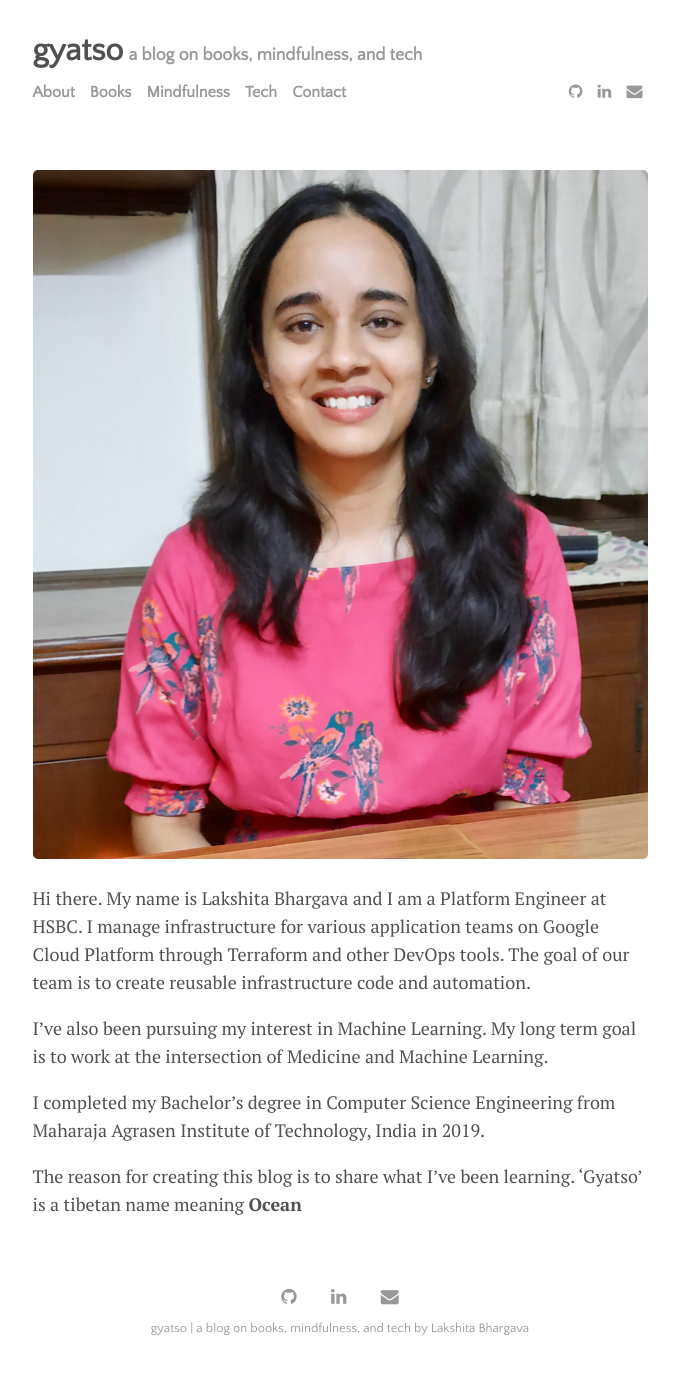
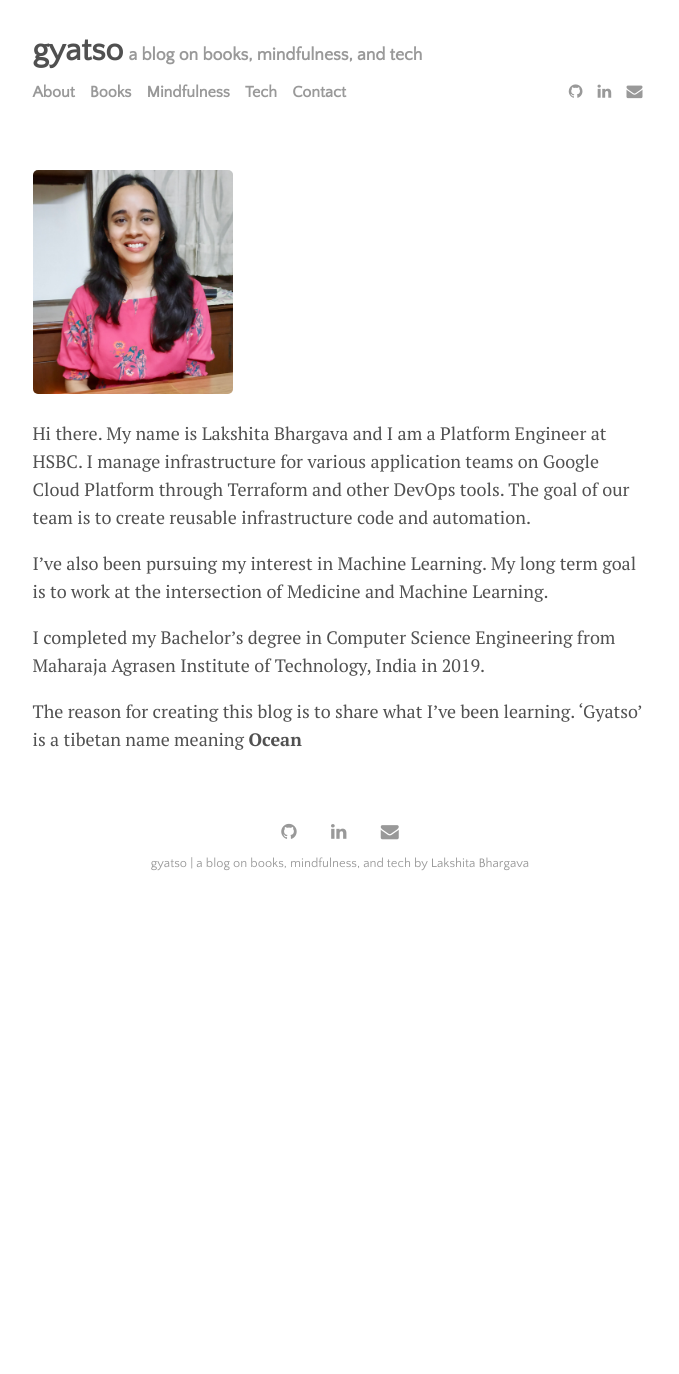
Before and after one commit to LakshitaBh/LakshitaBh.github.io, a Jekyll site: the page built from menu/about.md, in a window 1280 px wide. Shown: the whole page, without its empty margins (300-979 px from the left). Built offline with Jekyll 4.4.1, drawn with Linux system fonts in a browser that asks for light colours; after the commit the page ends 909 px from its top, so only the background shows below that.

Commit message:
Updating size of image

```diff
--- a/_layouts/page.html
+++ b/_layouts/page.html
@@ -7,7 +7,7 @@ layout: default
 </h1>
 
 {% if page.image %}
-  <img src="{{ site.github.url }}/assets/img/{{ page.image }}">
+  <img src="{{ site.github.url }}/assets/img/{{ page.image }}" width="200" height="200">
 {% endif %}
 
 {{ content }}
```
